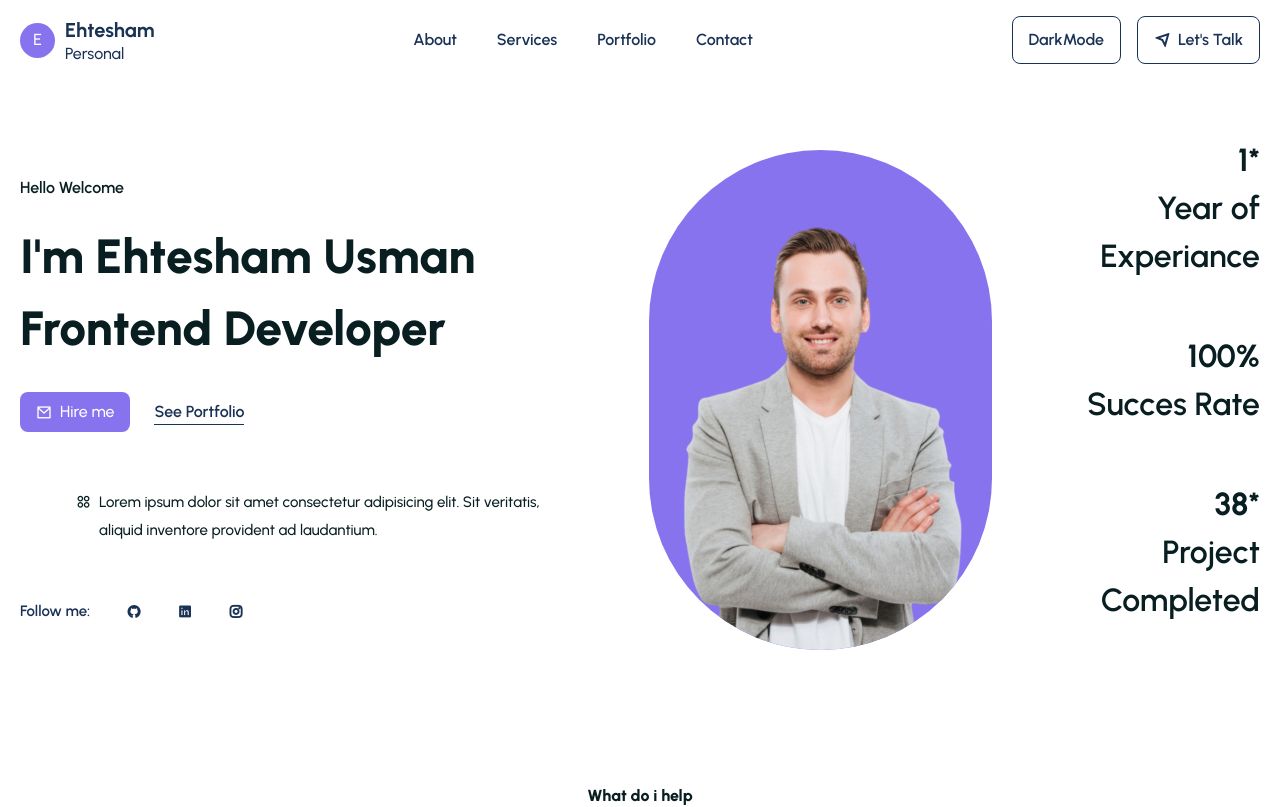
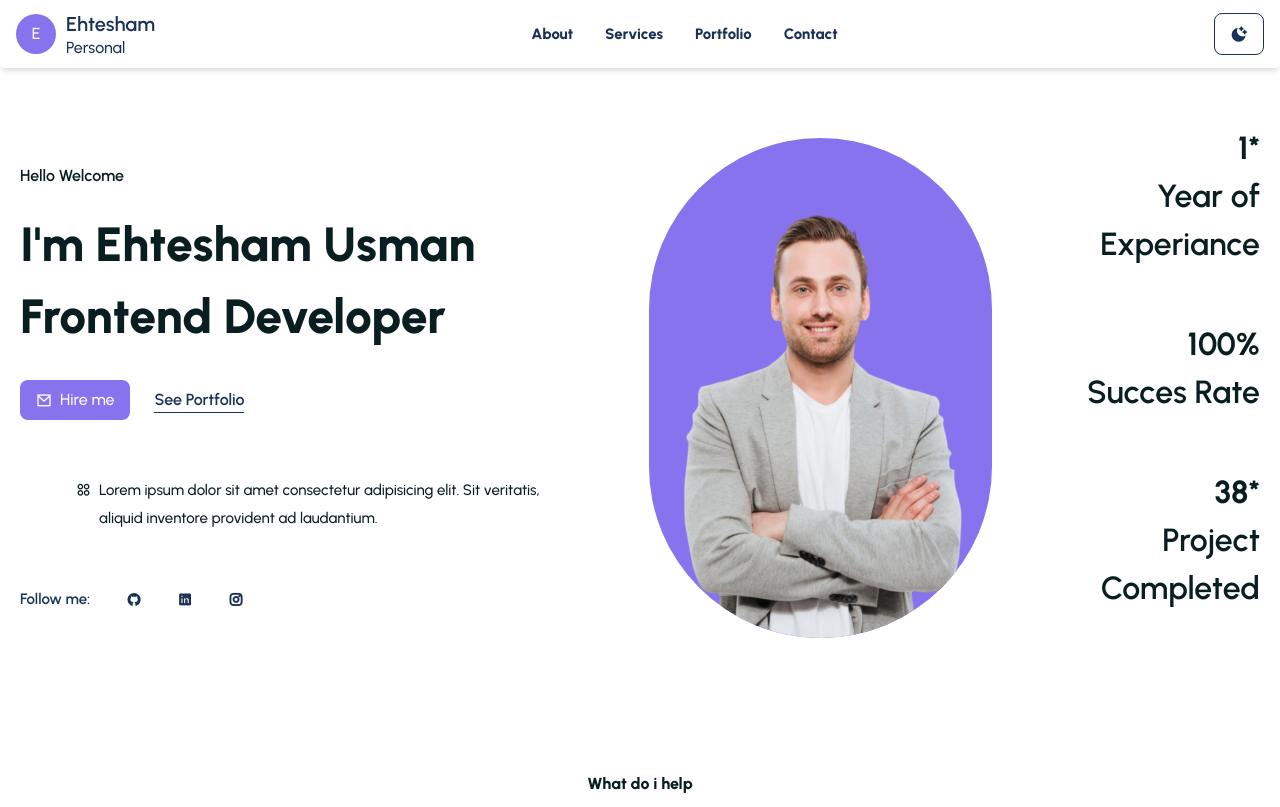
Before and after one commit to Ehtesham1234/PortFolio2, a React (Vite) app: page / in a window 1280 px wide. Shown: the top 807 px of the page. Built offline with nearby package versions, Linux system fonts and the light colour scheme.

Commit message:
changed the header to flowbite navbar

```diff
--- a/package.json
+++ b/package.json
@@ -11,6 +11,8 @@
   },
   "dependencies": {
     "aos": "^2.3.4",
+    "flowbite": "^1.7.0",
+    "flowbite-react": "^0.4.11",
     "react": "^18.2.0",
     "react-countup": "^6.4.2",
     "react-dom": "^18.2.0",
--- a/src/App.css
+++ b/src/App.css
@@ -11,6 +11,8 @@ html {
 
 body {
   font-family: "Urbanist", sans-serif;
+  padding: 0%;
+  margin: 0%;
 }
 
 .container {
@@ -23,48 +25,3 @@ body {
 section {
   padding: 50px 0;
 }
-.sticky__header {
-  width: 100%;
-  height: 80px;
-  line-height: 80px;
-  position: sticky;
-  top: 0;
-  left: 0;
-  background: #fff;
-
-  /* dark {
-    background: #0f0f0f;
-  } */
-
-  box-shadow: 3px 3px 8px 3px #ddd;
-  z-index: 99;
-}
-
-@media only screen and (max-width-768px) {
-  .menu {
-    width: 100%;
-    height: 100%;
-    position: fixed;
-    top: 0;
-    left: 0;
-    background: #00000084;
-    z-index: 100;
-    display: none;
-  }
-  .menu ul {
-    width: 15rem;
-    height: 100%;
-    position: absolute;
-    top: 0;
-    right: 0;
-    z-index: 200;
-    background: #fff;
-    font-display: column;
-    line-height: 30px;
-    justify-content: center;
-    align-items: center;
-  }
-  .show__menu {
-    display: block;
-  }
-}
--- a/src/components/Header/Header.jsx
+++ b/src/components/Header/Header.jsx
@@ -1,60 +1,151 @@
-import React from "react";
-
+import React, { useState } from "react";
+import { Navbar } from "flowbite-react";
 const Header = ({ themeChange, open }) => {
-  // const headerRef = useRef(null);
-  // const menuRef = useRef(null);
-
-  // const stickyHeaderFunc = () => {
-  //   window.addEventListener("scroll", () => {
-  //     if (
-  //       document.body.scrollTop > 80 ||
-  //       document.documentElement.scrollTop > 80
-  //     ) {
-  //       headerRef.current.classList.add("sticky__header");
-  //     } else {
-  //       headerRef.current.classList.remove("sticky__header");
-  //     }
+  // const [menuOpen, setMenuOpen] = useState(false);
+  // const handleClick = (e) => {
+  //   e.preventDefault();
+  //   const targetAttr = e.target.getAttribute("href");
+  //   const location = document.querySelector(targetAttr).offsetTop;
+  //   window.scrollTo({
+  //     top: location - 80,
+  //     left: 0,
   //   });
   // };
 
-  // const handleClick = (e) => {
-  //   e.preventDefault;
-  //   const targetAttr = e.target.getAttribute("href");
-  //   const location = document.querySelector(targetAttr).offsetTop;
-  //   window -
-  //     scrollTop({
-  //       top: location - 80,
-  //       left: 0,
-  //     });
+  // const handleMenu = () => {
+  //   setMenuOpen((prev) => !prev);
+  //   console.log("It is me");
   // };
 
-  // useEffect(() => {
-  //   stickyHeaderFunc();
-  //   return window.removeEventListener("scroll", stickyHeaderFunc);
-  // }, []);
+  // return (
+  // <header
+  //   className="w-full h-[80px]  leading-[80px] flex items-center sticky top-0 left-0
+  //  z-[99]  bg-white shadow-sm dark:bg-[#212121]"
+  // >
+  //   <div className="container ">
+  //     <div className="flex items-center justify-between ">
+  //       {/* ::::::::::::: LOGO  :::::::::::: */}
+  // <div className="flex items-center gap-[10px] ">
+  //   <span
+  //     className="w-[35px] h-[35px] bg-primaryColor dark:bg-primaryColorDark  text-white text-[16px] font-[500]
+  //   rounded-full flex items-center justify-center
+  //   "
+  //   >
+  //     E
+  //   </span>
+  //   <div className="leading-[20px]">
+  //     <h2 className="text-xl text-smallTextColor dark:text-smallTextColorDark font-[700]">
+  //       Ehtesham
+  //     </h2>
+  //     <p className="text-smallTextColor dark:text-smallTextColorDark text-[16px] font-[500] ">
+  //       Personal
+  //     </p>
+  //   </div>
+  // </div>
+  //       {/* :::::::::: LOGO END  ::::::::::: */}
+  //       {/* :::::::::: MENU START ::::::::::: */}
+  //       <div className=" md:flex hidden ">
+  //         <ul className={`md:flex md:items-center md:gap-10 md:flex-row `}>
+  //           <li>
+  //             <a
+  //               onClick={handleClick}
+  //               className="text-smallTextColor dark:text-smallTextColorDark font-[600] "
+  //               href="#about"
+  //             >
+  //               About
+  //             </a>
+  //           </li>
+  //           <li>
+  //             <a
+  //               onClick={handleClick}
+  //               className="text-smallTextColor dark:text-smallTextColorDark font-[600] "
+  //               href="#services"
+  //             >
+  //               Services
+  //             </a>
+  //           </li>
+  //           <li>
+  //             <a
+  //               onClick={handleClick}
+  //               className="text-smallTextColor dark:text-smallTextColorDark font-[600] "
+  //               href="#portfolio"
+  //             >
+  //               Portfolio
+  //             </a>
+  //           </li>
+  //           <li>
+  //             <a
+  //               onClick={handleClick}
+  //               className="text-smallTextColor dark:text-smallTextColorDark font-[600] "
+  //               href="#contact"
+  //             >
+  //               Contact
+  //             </a>
+  //           </li>
+  //         </ul>
+  //       </div>
+  //       {/* :::::::::: MENU END  :::::::::::  */}
 
-  // const toggleMenu = () => {
-  //   menuRef.current.classList.toggle("show__menu");
+  //       {/*  :::::::::: MENU RIGHT  :::::::::::  */}
+
+  //       <div className="flex item-center gap-4 justify-between">
+  // <button
+  //   onClick={() => themeChange()}
+  //   className="flex items-center flex-row gap-2 text-smallTextColor dark:text-smallTextColorDark font-[600] border border-solid
+  //  border-smallTextColor dark:border-smallTextColorDark py-2 px-4 rounded-[8px] max-h-[48px] hover:bg-smallTextColor  dark:hover:bg-smallTextColorDark
+  //   hover:text-white dark:hover:text-smallTextColor hover:font-[500] ease-in duration-300 overflow-hidden"
+  // >
+  //   {open ? (
+  //     <i className="ri-sun-line "></i>
+  //   ) : (
+  //     <i className="ri-moon-clear-fill"></i>
+  //   )}
+  // </button>
+  // <button
+  //   className="flex items-center flex-row gap-2 text-smallTextColor dark:text-smallTextColorDark font-[600] border border-solid
+  //  border-smallTextColor dark:border-smallTextColorDark py-2 px-4 rounded-[8px] max-h-[48px] hover:bg-smallTextColor  dark:hover:bg-smallTextColorDark
+  //   hover:text-white  dark:hover:text-smallTextColor hover:font-[500] ease-in duration-300 "
+  // >
+  //   <i className="ri-send-plane-line"></i> Let's Talk
+  // </button>
+  // <button
+  //   onClick={() => handleMenu()}
+  //   className=" text-2xl text-smallTextColor dark:text-smallTextColorDark md:hidden cursor-pointer"
+  // >
+  //   {menuOpen ? (
+  //     <i className="ri-menu-fold-line"></i>
+  //   ) : (
+  //     <i className="ri-menu-line"></i>
+  //   )}
+  // </button>
+  //       </div>
+  //       {/*  :::::::::: MENU END  :::::::::::  */}
+  //     </div>
+  //   </div>
+  // </header>
+  //   );
   // };
 
+  // export default Header;
+
   return (
-    <header
-      // ref={headerRef}
-      className="w-full h-[80px] leading-[80px] flex items-center"
+    <Navbar
+      fluid
+      rounded
+      className="sticky top-0 left-0
+    z-[99]  bg-white shadow-md dark:bg-[#212121]"
     >
-      <div className="container">
-        <div className="flex items-center justify-between">
-          {/* ::::::::::::: LOGO  :::::::::::: */}
+      <Navbar.Brand href="#">
         <div className="flex items-center gap-[10px] ">
           <span
-              className="w-[35px] h-[35px] bg-primaryColor dark:bg-primaryColorDark  text-white text-[16px] font-[500]
+            className="w-[40px] h-[40px] bg-primaryColor dark:bg-primaryColorDark  text-white text-[16px] font-[500]
             rounded-full flex items-center justify-center
             "
           >
             E
           </span>
           <div className="leading-[20px]">
-              <h2 className="text-xl text-smallTextColor dark:text-smallTextColorDark font-[700]">
+            <h2 className="text-xl text-smallTextColor dark:text-smallTextColorDark font-[600]">
               Ehtesham
             </h2>
             <p className="text-smallTextColor dark:text-smallTextColorDark text-[16px] font-[500] ">
@@ -62,55 +153,8 @@ const Header = ({ themeChange, open }) => {
             </p>
           </div>
         </div>
-          {/* :::::::::: LOGO END  ::::::::::: */}
-          {/* :::::::::: MENU START ::::::::::: */}
-          <div
-            className="menu"
-            // ref={menuRef} onClick={toggleMenu}
-          >
-            <ul className="flex items-center gap-10">
-              <li>
-                <a
-                  // onClick={handleClick}
-                  className="text-smallTextColor dark:text-smallTextColorDark font-[600] "
-                  href="#about"
-                >
-                  About
-                </a>
-              </li>
-              <li>
-                <a
-                  // onClick={handleClick}
-                  className="text-smallTextColor dark:text-smallTextColorDark font-[600] "
-                  href="#services"
-                >
-                  Services
-                </a>
-              </li>
-              <li>
-                <a
-                  // onClick={handleClick}
-                  className="text-smallTextColor dark:text-smallTextColorDark font-[600] "
-                  href="#portfolio"
-                >
-                  Portfolio
-                </a>
-              </li>
-              <li>
-                <a
-                  // onClick={handleClick}
-                  className="text-smallTextColor dark:text-smallTextColorDark font-[600] "
-                  href="#contact"
-                >
-                  Contact
-                </a>
-              </li>
-            </ul>
-          </div>
-          {/* :::::::::: MENU END  :::::::::::  */}
-
-          {/*  :::::::::: MENU RIGHT  :::::::::::  */}
-
+      </Navbar.Brand>
+      <div className="flex md:order-2">
         <div className="flex item-center gap-4 justify-between">
           <button
             onClick={() => themeChange()}
@@ -118,26 +162,50 @@ const Header = ({ themeChange, open }) => {
              border-smallTextColor dark:border-smallTextColorDark py-2 px-4 rounded-[8px] max-h-[48px] hover:bg-smallTextColor  dark:hover:bg-smallTextColorDark
               hover:text-white dark:hover:text-smallTextColor hover:font-[500] ease-in duration-300 overflow-hidden"
           >
-              {open ? "LightMode" : "DarkMode"}
+            {open ? (
+              <i className="ri-sun-line "></i>
+            ) : (
+              <i className="ri-moon-clear-fill"></i>
+            )}
           </button>
-            <button
+          {/* <button
             className="flex items-center flex-row gap-2 text-smallTextColor dark:text-smallTextColorDark font-[600] border border-solid
              border-smallTextColor dark:border-smallTextColorDark py-2 px-4 rounded-[8px] max-h-[48px] hover:bg-smallTextColor  dark:hover:bg-smallTextColorDark
               hover:text-white  dark:hover:text-smallTextColor hover:font-[500] ease-in duration-300 "
           >
             <i className="ri-send-plane-line"></i> Let's Talk
-            </button>
-            <span
-              // onClick={toggleMenu}
-              className=" text-2xl text-smallTextColor dark:text-smallTextColorDark md:hidden cursor-pointer"
-            >
-              <i className="ri-menu-line"></i>
-            </span>
-          </div>
-          {/*  :::::::::: MENU END  :::::::::::  */}
+          </button> */}
+          <Navbar.Toggle />
         </div>
       </div>
-    </header>
+      <Navbar.Collapse>
+        <Navbar.Link
+          href="#about"
+          className="text-smallTextColor dark:text-smallTextColorDark font-[800] text-[15px]"
+        >
+          {" "}
+          About
+        </Navbar.Link>
+        <Navbar.Link
+          href="#services"
+          className="text-smallTextColor dark:text-smallTextColorDark font-[800] text-[15px]"
+        >
+          Services
+        </Navbar.Link>
+        <Navbar.Link
+          href="#portfolio"
+          className="text-smallTextColor dark:text-smallTextColorDark font-[800] text-[15px]"
+        >
+          Portfolio
+        </Navbar.Link>
+        <Navbar.Link
+          href="#contact"
+          className="text-smallTextColor dark:text-smallTextColorDark font-[800] text-[15px]"
+        >
+          Contact
+        </Navbar.Link>
+      </Navbar.Collapse>
+    </Navbar>
   );
 };
 
--- a/src/components/UI/Contact.jsx
+++ b/src/components/UI/Contact.jsx
@@ -49,7 +49,7 @@ const Contact = () => {
                 <textarea
                   type="text"
                   rows={3}
-                  placeholder="Enter your name"
+                  placeholder="Enter your message"
                   className="w-full p-3 focus:outline-none rounded-[5px]"
                 />
               </div>
--- a/tailwind.config.js
+++ b/tailwind.config.js
@@ -1,7 +1,11 @@
 /** @type {import('tailwindcss').Config} */
 export default {
   darkMode: "class",
-  content: ["./index.html", "./src/**/*.{js,ts,jsx,tsx}"],
+  content: [
+    "./index.html",
+    "./src/**/*.{js,ts,jsx,tsx}",
+    "node_modules/flowbite-react/**/*.{js,jsx,ts,tsx}",
+  ],
   theme: {
     extend: {
       colors: {
@@ -14,5 +18,5 @@ export default {
       },
     },
   },
-  plugins: [],
+  plugins: [require("flowbite/plugin")],
 };
```
Also changed, not shown: 1 other file (tests, documents, lock files or other folders). Lines whose indentation alone changed are shown as unchanged.
